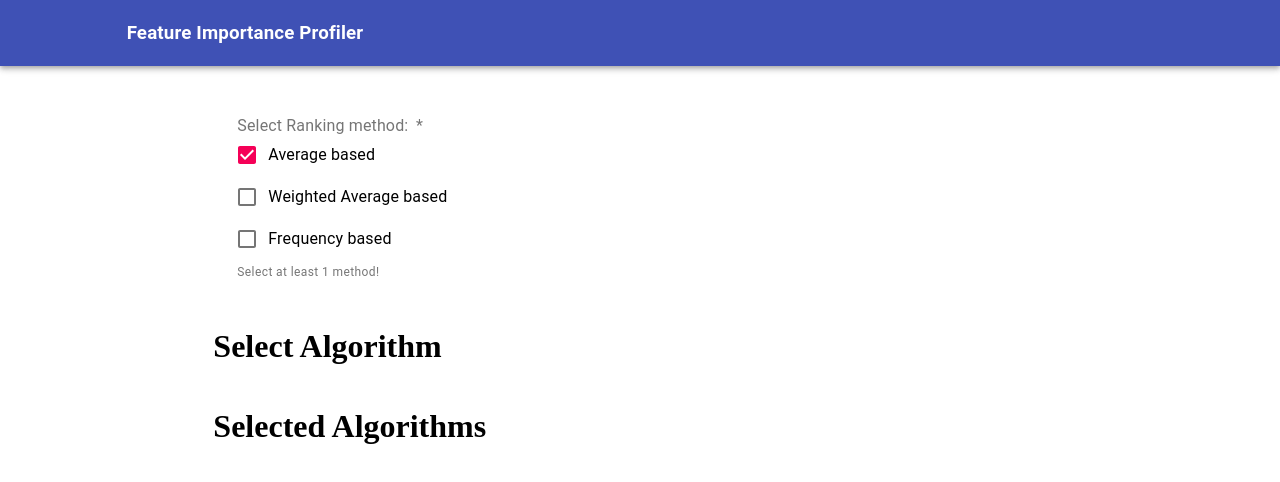
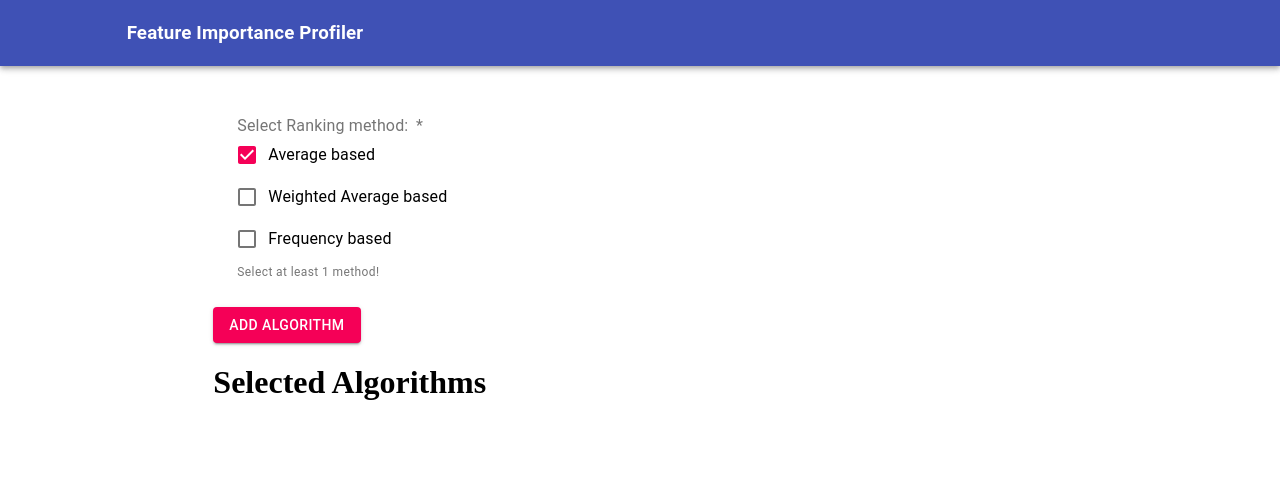
Before and after one commit to tothpeti/feature-importance-profiling, a React (Create React App) app in the folder frontend/ui/: page / in a window 1280 px wide. Shown: the top 482 px of the page. Built offline with nearby package versions, Linux system fonts and the light colour scheme.

Commit message:
Update AlgorithmSelection.jsx

```diff
--- a/frontend/ui/src/components/AlgorithmSelection.jsx
+++ b/frontend/ui/src/components/AlgorithmSelection.jsx
@@ -1,6 +1,10 @@
+import {Button} from '@material-ui/core';
+
 const AlgorithmSelection = () => {
   return (
-      <h1>Select Algorithm</h1>
+      <Button variant="contained" color="secondary">
+        Add Algorithm
+      </Button>
   );
 };
 
```
